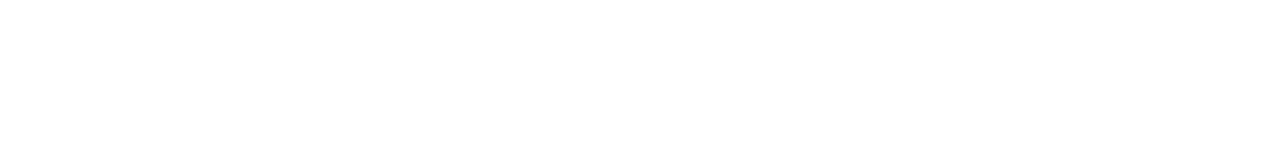
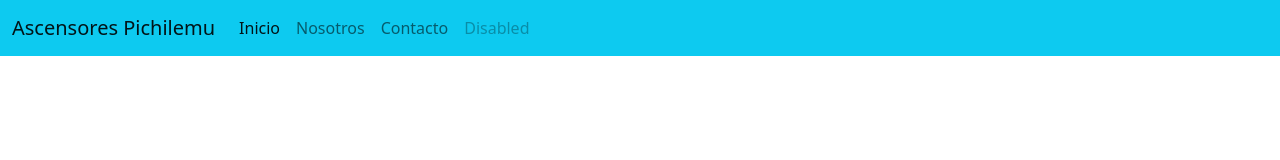
Before and after one commit to msantism/ascensores-pichilemu, a plain HTML site: page index.html in a window 1280 px wide. Drawn offline with Linux system fonts and the light colour scheme.

Commit message:
Se integra navbar

```diff
--- a/index.html
+++ b/index.html
@@ -9,6 +9,45 @@
     <title>Ascensores Pichilemu</title>
   </head>
   <body>
+    <nav class="navbar navbar-expand-lg navbar-light bg-info">
+      <div class="container-fluid">
+        <a class="navbar-brand" href="#">Ascensores Pichilemu</a>
+        <button
+          class="navbar-toggler"
+          type="button"
+          data-bs-toggle="collapse"
+          data-bs-target="#navbarNav"
+          aria-controls="navbarNav"
+          aria-expanded="false"
+          aria-label="Toggle navigation"
+        >
+          <span class="navbar-toggler-icon"></span>
+        </button>
+        <div class="collapse navbar-collapse" id="navbarNav">
+          <ul class="navbar-nav">
+            <li class="nav-item">
+              <a class="nav-link active" aria-current="page" href="#">Inicio</a>
+            </li>
+            <li class="nav-item">
+              <a class="nav-link" href="#">Nosotros</a>
+            </li>
+            <li class="nav-item">
+              <a class="nav-link" href="#">Contacto</a>
+            </li>
+            <li class="nav-item">
+              <a
+                class="nav-link disabled"
+                href="#"
+                tabindex="-1"
+                aria-disabled="true"
+                >Disabled</a
+              >
+            </li>
+          </ul>
+        </div>
+      </div>
+    </nav>
+
     <!-- Bootstrap JS -->
     <script src="/libs/bootstrap/js/bootstrap.min.js"></script>
   </body>
```
Also changed, not shown: assets/css/styles.css (added), assets/js/scripts.js (added).
